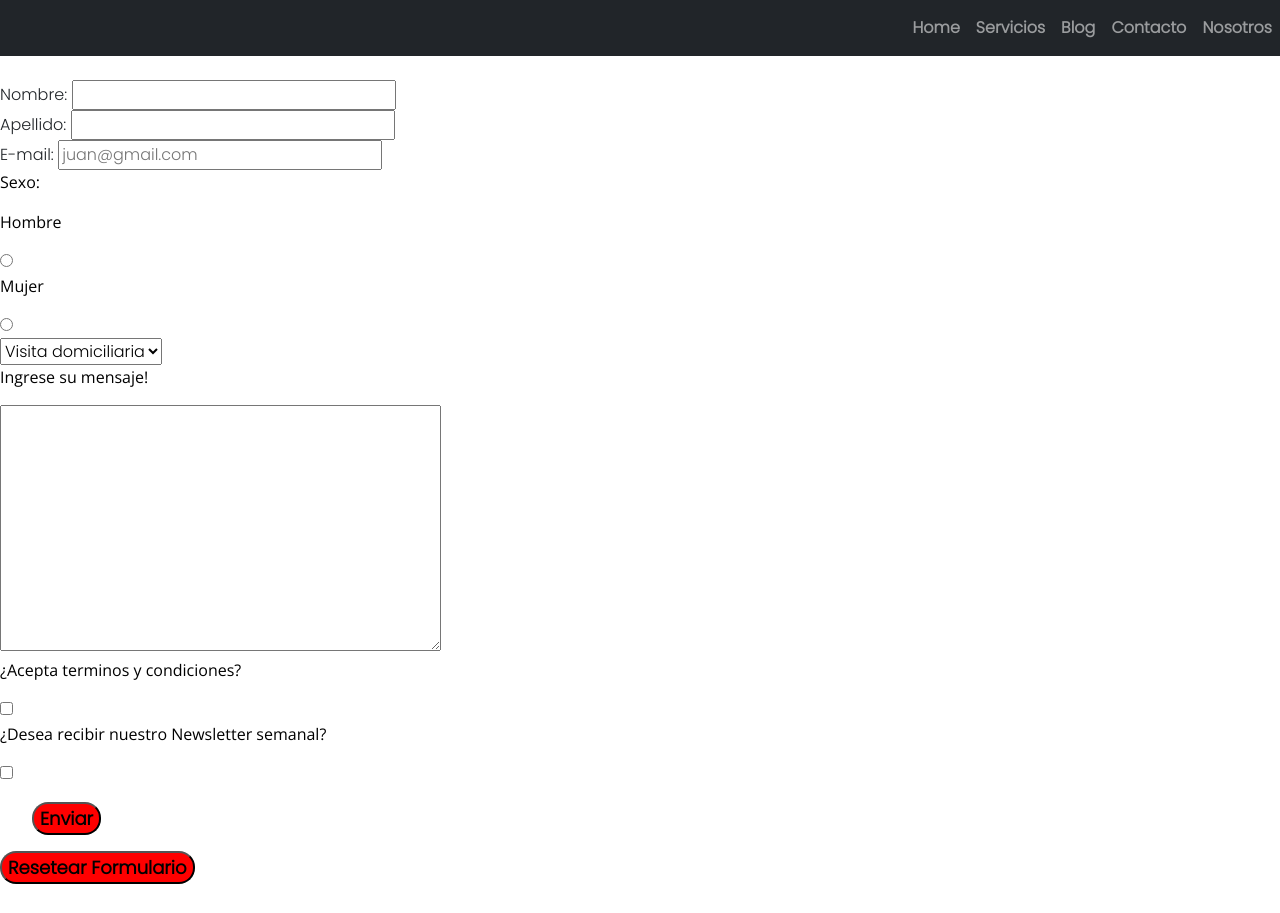
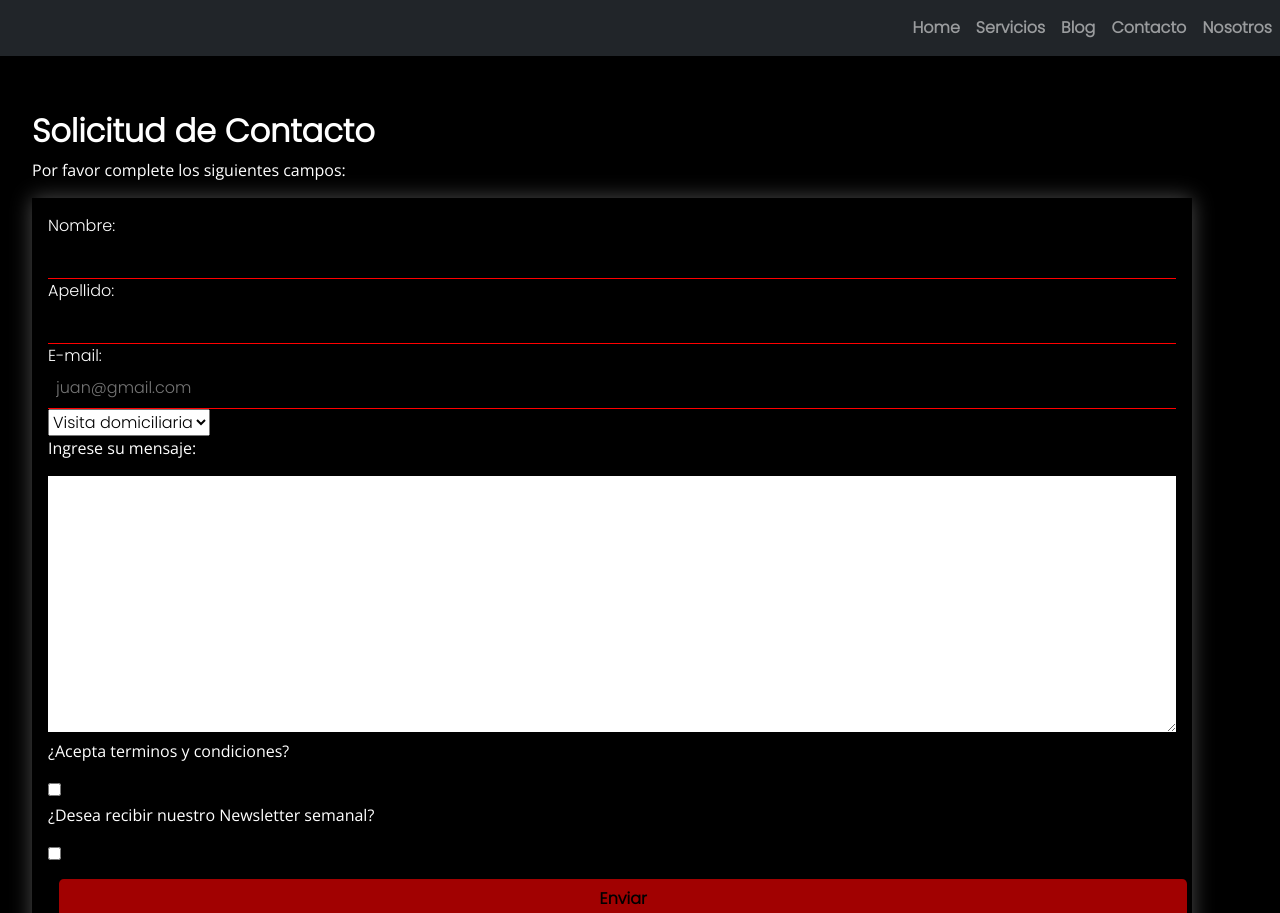
Before and after one commit to juan4856/IdeaEcheverria, a website: page contacto.html in a window 1280 px wide. Shown: the top 913 px of the page. Drawn offline with nearby package versions, Linux system fonts and the light colour scheme.

Commit message:
Modificación de página de contancto y comienzo de codigo css para proyecto final

```diff
--- a/contacto.html
+++ b/contacto.html
@@ -43,40 +43,40 @@
     </header>
 
     <main>
+      <body class="contacto__body">
 
-        <form class="formulario" action=""> <!-- Formulario de contacto -->
+
+        <form class="container__form" action=""> <!-- Formulario de contacto -->
             <fieldset>
-                <label class="formulario__label-nombre" for="nombre">Nombre: </label>
-                <input type="text" name="nombre"> <br>
-                <label class="formulario__label-apellido" for="apellido">Apellido: </label>
-                <input type="text" name="apellido"> <br>
-                <label class="formulario__label-mail" for="email">E-mail: </label>
-                <input type="email" name="email" placeholder="juan@gmail.com"> <br>
-                <div><p class="formulario__p">Sexo:</p></div>
-                <div><p class="formulario__p">Hombre</p></div>
-                <input type="radio" name="sexo" id="hombre">
-                <div><p class="formulario__p">Mujer</p></div>
-                <input type="radio" name="sexo" id="mujer"> <br>
-                <select name="asunto" id="">
+                <h2 class="form-titulo">Solicitud de Contacto</h2>
+                <p class="form-parrafo">Por favor complete los siguientes campos:</p>
+                <div class="form__formulario">
+                  <label   for="nombre">Nombre: </label>
+                  <input class="formulario-nombre" type="text" name="nombre" required> <br>
+                  <label   for="apellido">Apellido: </label>
+                  <input class="formulario-apellido"type="text" name="apellido" required> <br>
+                  <label  for="email">E-mail: </label>
+                  <input class="formulario-email"type="email" name="email" placeholder="juan@gmail.com" multiple required> <br>
+                  <select name="asunto" id="" required>
                       <option value="visita">Visita domiciliaria</option>
                       <option value="presupuesto">Presupuesto</option>
                       <option value="consulta">Consulta</option>
                   </select><br>
 
-                <div><p class="formulario__p">Ingrese su mensaje!</p></div>
+                  <div><p class="formulario__p">Ingrese su mensaje:</p></div>
                   <textarea name="" id="" cols="30" rows="10">       </textarea><br>
                   <div><p class="formulario__p">¿Acepta terminos y condiciones?</p></div>
-                <input type="checkbox" name="acepta" id="acepta">
+                  <input type="checkbox" name="acepta" id="acepta" required>
                   <div><p class="formulario__p">¿Desea recibir nuestro Newsletter semanal?</p></div>
                   <input type="checkbox" name="newsletter" id="newsletter"><br>
 
                   <input class="formulario__button-primario" type="submit" value="Enviar"> <br>
                   <input class="formulario__button-secundario" type="reset" value="Resetear Formulario""> <br>
-
+                </div>
             </fieldset>
         </form>
 
-
+      </body>
 
 
     </main>
--- a/style.css
+++ b/style.css
@@ -380,28 +380,7 @@ ul li:hover{
 }
 
 
-.formulario__button-primario{
-    margin: 1rem 2rem;
-    border-radius: 1rem;
-    background-color: rgb(255, 0, 0);
-    font-weight: bold;
-    font-size: large;
-}
-.formulario__button-primario:hover{
-    color: white;
-    background: rgb(15, 10, 10);
-}
-.formulario__button-secundario{
-    border-radius: 1rem;
-    background-color: rgb(255, 0, 0);
-    font-weight: bold;
-    font-size: large;
-}
 
-.formulario__button-secundario:hover{
-    color: white;
-    background: rgb(15, 10, 10);
-}
 
 
 /* ERROR 404 */
@@ -436,3 +415,62 @@ ul li:hover{
     font-weight: bold;
 
 }
+
+/* Contacto */
+
+.contacto__body{
+    background-color: black;
+    color: white;
+    font-family: 'Poppins', sans-serif;
+}
+
+.container__form{
+    margin-top: 5rem;
+    padding: 2rem;
+    color: white;
+}
+
+.container__form h2,
+.container__form p{
+    color: white;
+}
+
+
+.form__formulario{
+    max-width: 1160px;
+    padding: 1rem;
+    box-shadow: 0 0 20px 0 rgba(255,255,255, .3);
+}
+
+.formulario-nombre,
+.formulario-apellido,
+.formulario-email,
+.form__formulario textarea{
+    width: 100%;
+    padding: .5em;
+    border: none;
+
+}
+.formulario-nombre,
+.formulario-apellido,
+.formulario-email{
+    background: none;
+    border-bottom: 1px solid red;
+    color: white;
+}
+.formulario__button-primario,
+.formulario__button-secundario{
+    margin: .7rem;
+    padding: .5rem;
+    background:rgb(161, 1, 1);
+    border:none;
+    font-weight: bold;
+    width: 100%;
+    border-radius: .3rem;
+
+}
+.formulario__button-primario:hover,
+.formulario__button-secundario:hover{
+    color: red;
+    background: black
+}
```
Lines whose indentation alone changed are shown as unchanged.
